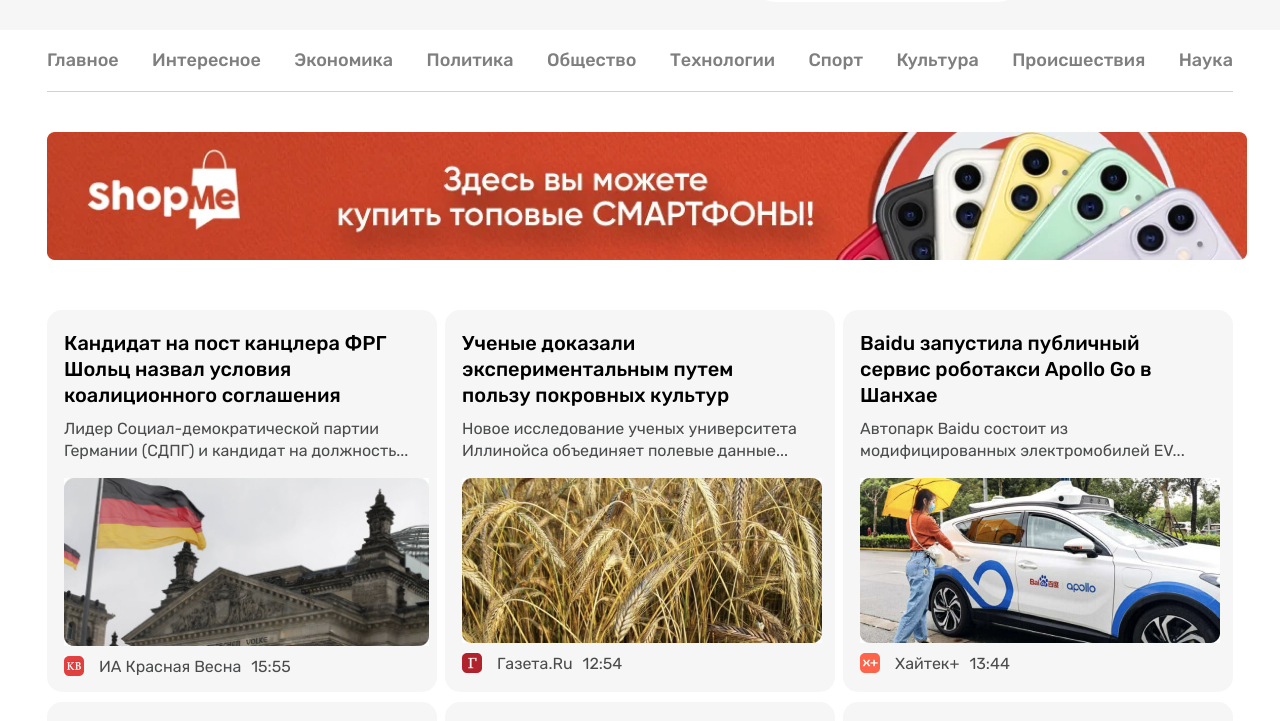
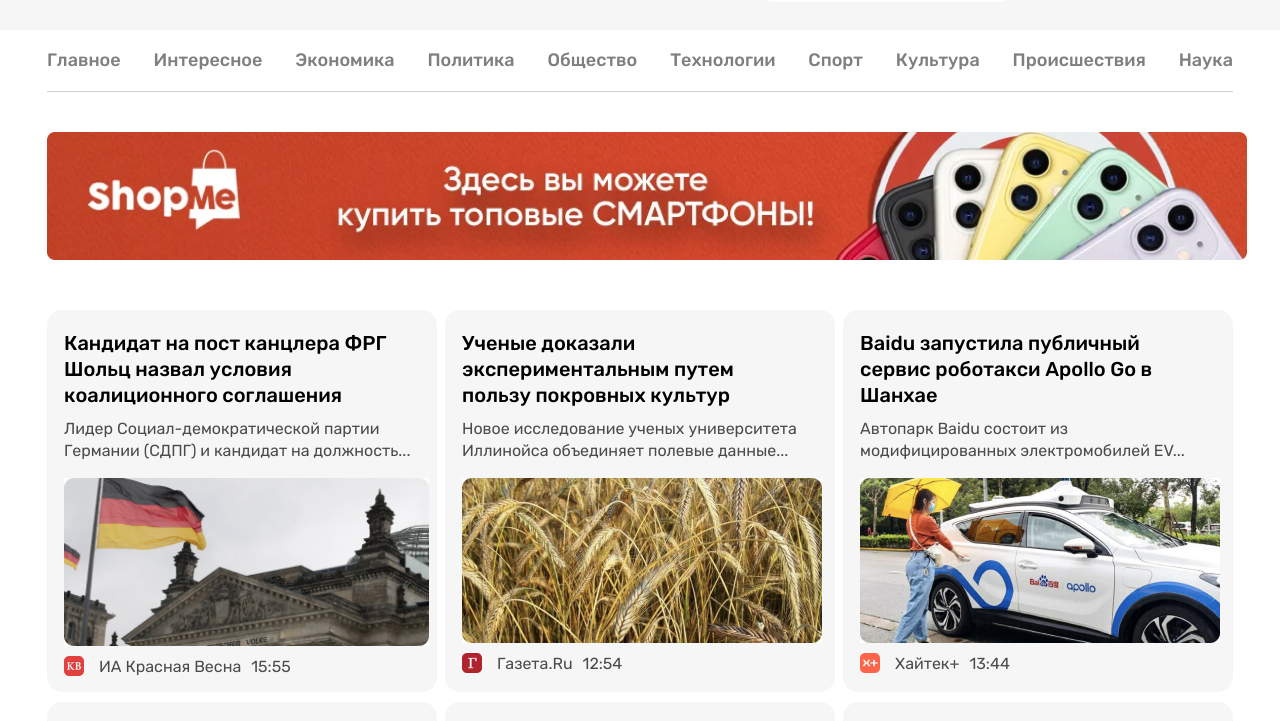
Before and after one commit to developer-773/namanganliklar24-news, a plain HTML site: page index.html in a window 1280 px wide. Shown: the part 79-800 px from the top of the page. Drawn offline with Linux system fonts and the light colour scheme.

Commit message:
Added local fonts

```diff
--- a/css/main.css
+++ b/css/main.css
@@ -7,22 +7,36 @@
   font-family: "Rubik", sans-serif;
 }
 
-/* rubik-regular - latin */
+/* rubik-regular - cyrillic-ext_cyrillic */
 @font-face {
   font-family: "Rubik";
+  font-style: normal;
   font-weight: 400;
   src: local(""),
-       url("../fonts/rubik-v20-latin-regular.woff2") format("woff2"), /* Chrome 26+, Opera 23+, Firefox 39+ */
-       url("../fonts/rubik-v20-latin-regular.woff") format("woff"); /* Chrome 6+, Firefox 3.6+, IE 9+, Safari 5.1+ */
+       url("../fonts/rubik-v20-cyrillic-ext_cyrillic-regular.woff2") format("woff2"), /* Chrome 26+, Opera 23+, Firefox 39+ */
+       url("../fonts/rubik-v20-cyrillic-ext_cyrillic-regular.woff") format("woff"); /* Chrome 6+, Firefox 3.6+, IE 9+, Safari 5.1+ */
 }
-/* rubik-500 - latin */
+/* rubik-500 - cyrillic-ext_cyrillic */
 @font-face {
   font-family: "Rubik";
+  font-style: normal;
   font-weight: 500;
   src: local(""),
-       url("../fonts/rubik-v20-latin-500.woff2") format("woff2"), /* Chrome 26+, Opera 23+, Firefox 39+ */
-       url("../fonts/rubik-v20-latin-500.woff") format("woff"); /* Chrome 6+, Firefox 3.6+, IE 9+, Safari 5.1+ */
+       url("../fonts/rubik-v20-cyrillic-ext_cyrillic-500.woff2") format("woff2"), /* Chrome 26+, Opera 23+, Firefox 39+ */
+       url("../fonts/rubik-v20-cyrillic-ext_cyrillic-500.woff") format("woff"); /* Chrome 6+, Firefox 3.6+, IE 9+, Safari 5.1+ */
 }
+/* rubik-700 - cyrillic-ext_cyrillic */
+@font-face {
+  font-family: "Rubik";
+  font-style: normal;
+  font-weight: 700;
+  src: local(""),
+       url("../fonts/rubik-v20-cyrillic-ext_cyrillic-700.woff2") format("woff2"), /* Chrome 26+, Opera 23+, Firefox 39+ */
+       url("../fonts/rubik-v20-cyrillic-ext_cyrillic-700.woff") format("woff"); /* Chrome 6+, Firefox 3.6+, IE 9+, Safari 5.1+ */
+}
+
+
+
 
 img{
   vertical-align: middle;
--- a/index.html
+++ b/index.html
@@ -5,9 +5,6 @@
   <meta http-equiv="X-UA-Compatible" content="IE=edge">
   <meta name="viewport" content="width=device-width, initial-scale=1.0">
   <title>Новости Узбекистана и мира, Namanganliklar24 - больше, чем новости<</title>
-  <link rel="preconnect" href="https://fonts.googleapis.com">
-  <link rel="preconnect" href="https://fonts.gstatic.com" crossorigin>
-  <link href="https://fonts.googleapis.com/css2?family=Rubik:wght@400;500;700&display=swap" rel="stylesheet">
   <link rel="stylesheet" href="./css/main.css">
 </head>
 <body>
```
Also changed, not shown: fonts/rubik-v20-cyrillic-ext_cyrillic-500.woff (added), fonts/rubik-v20-cyrillic-ext_cyrillic-500.woff2 (added), fonts/rubik-v20-cyrillic-ext_cyrillic-700.woff (added), fonts/rubik-v20-cyrillic-ext_cyrillic-700.woff2 (added), fonts/rubik-v20-cyrillic-ext_cyrillic-regular.woff (added), fonts/rubik-v20-cyrillic-ext_cyrillic-regular.woff2 (added), fonts/rubik-v20-latin-500.woff (deleted), fonts/rubik-v20-latin-500.woff2 (deleted), fonts/rubik-v20-latin-regular.woff (deleted), fonts/rubik-v20-latin-regular.woff2 (deleted).
